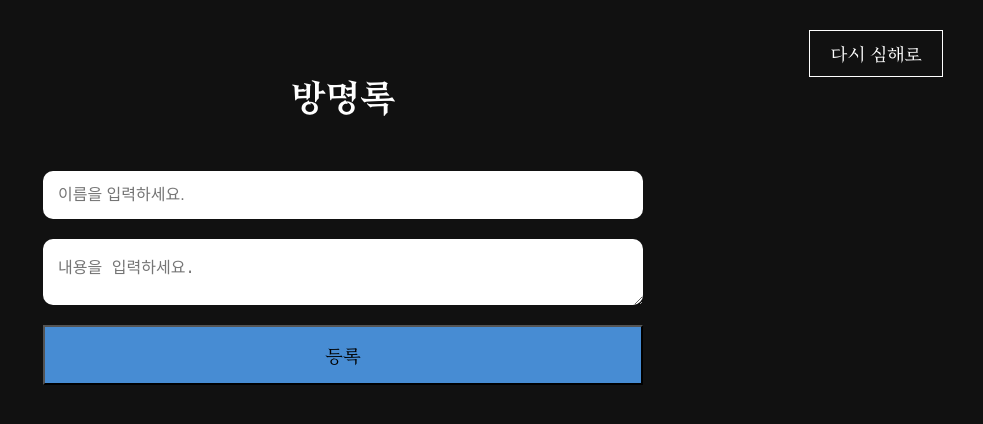
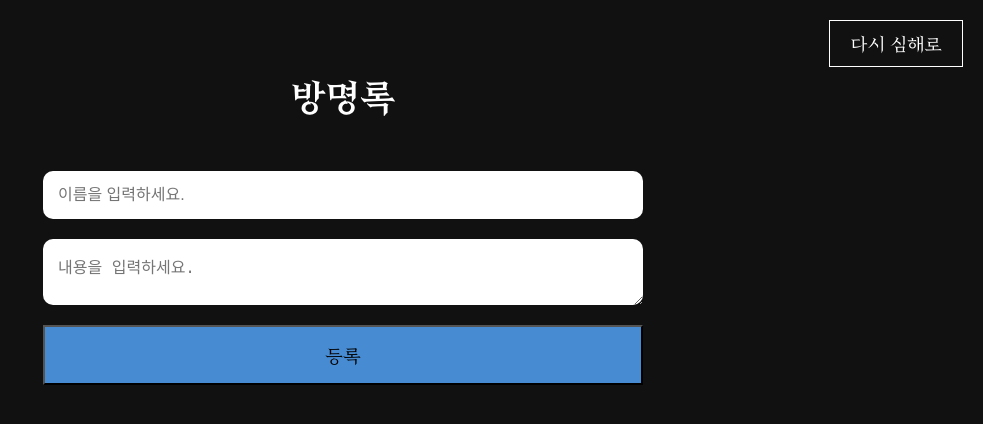
Before and after one commit to thws77/lostember, a React (Create React App) app: page /guestbook in a window 1280 px wide. Shown: the top 424 px of the page, without its empty margins (297-1280 px from the left). Built offline with nearby package versions, Linux system fonts and the light colour scheme; no server answers; the database is empty.

Commit message:
다시 심해로 버튼 위치 조정

```diff
--- a/src/styles/GuestBook.css
+++ b/src/styles/GuestBook.css
@@ -59,8 +59,8 @@
 
     position: absolute;
 
-    top: 30px;
-    right: 40px;
+    top: 20px;
+    right: 20px;
 
     background: transparent;
 
```
